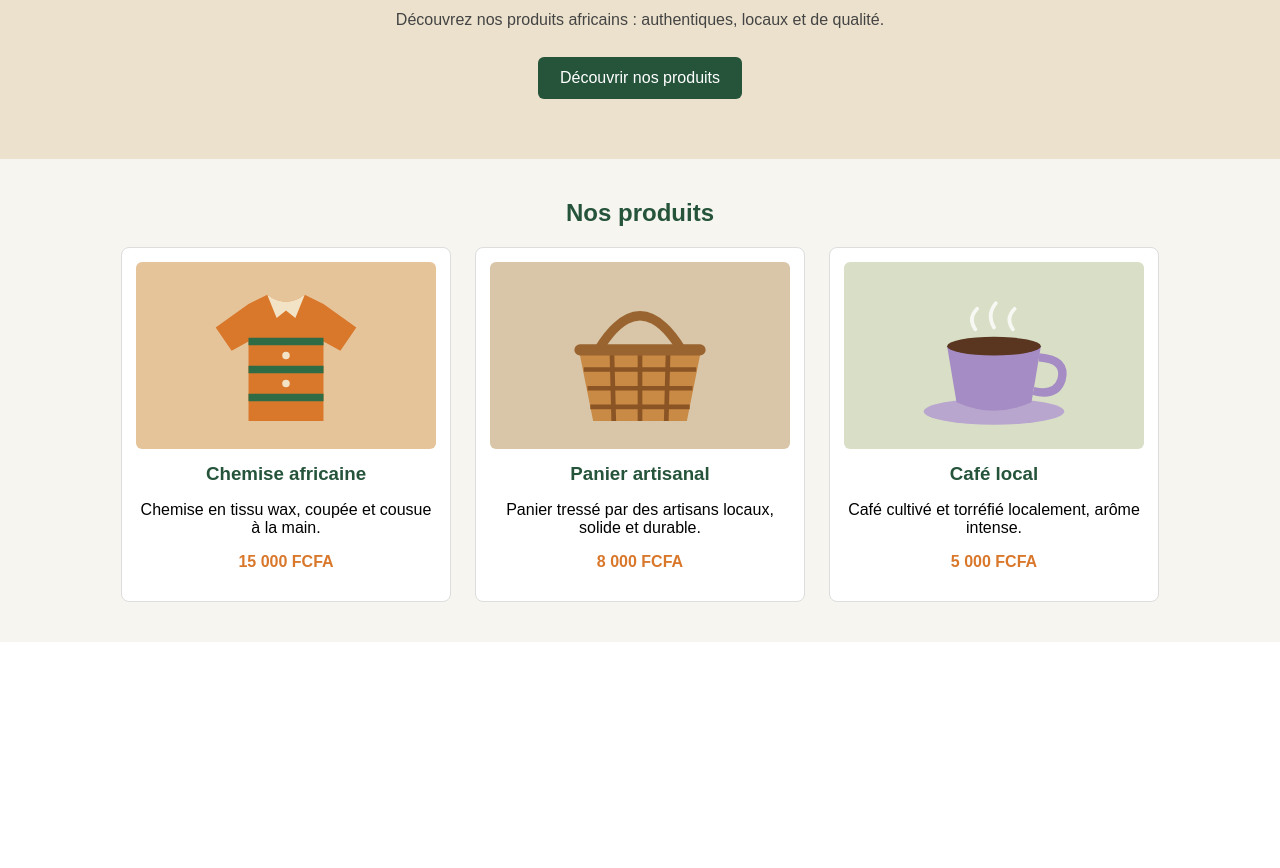
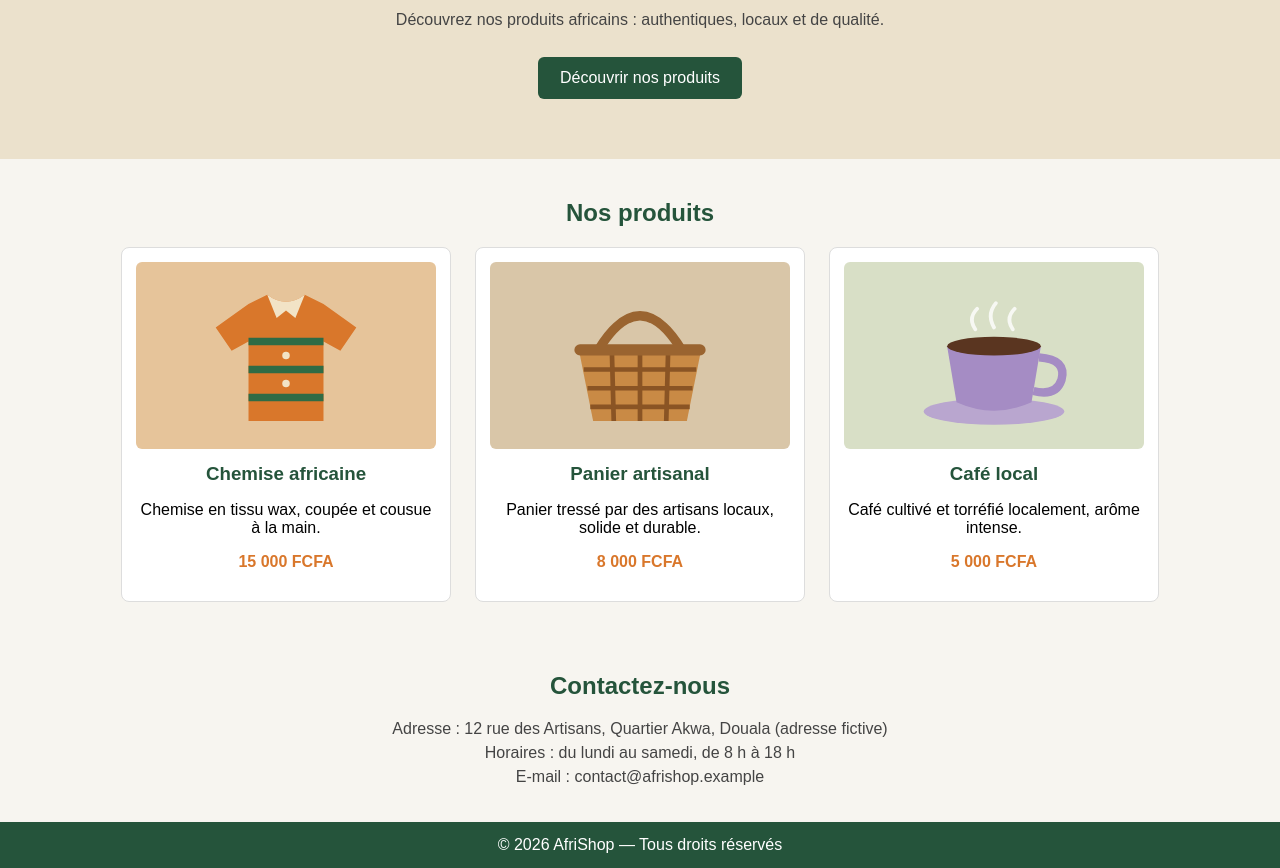
Before and after one commit to Gilles-Cyber/AfriShop, a plain HTML site: page index.html in a window 1280 px wide. Shown: the part 186-1054 px from the top of the page. Before the commit the page ends 828 px from the top, so only its background shows below. Drawn offline with Linux system fonts and the light colour scheme.

Commit message:
feat: ajouter la section contact et le pied de page

```diff
--- a/index.html
+++ b/index.html
@@ -45,5 +45,16 @@
       </article>
     </div>
   </section>
+
+  <section id="contact">
+    <h2>Contactez-nous</h2>
+    <p>Adresse : 12 rue des Artisans, Quartier Akwa, Douala (adresse fictive)</p>
+    <p>Horaires : du lundi au samedi, de 8 h à 18 h</p>
+    <p>E-mail : contact@afrishop.example</p>
+  </section>
+
+  <footer>
+    <p>© 2026 AfriShop — Tous droits réservés</p>
+  </footer>
 </body>
 </html>
--- a/style.css
+++ b/style.css
@@ -99,3 +99,31 @@ nav a:hover {
   font-weight: bold;
   color: #d9772b;
 }
+
+/* Contact et pied de page */
+#contact {
+  padding: 30px 20px;
+  text-align: center;
+  background: #f7f5f0;
+}
+
+#contact h2 {
+  margin-top: 0;
+  color: #25543b;
+}
+
+#contact p {
+  margin: 6px 0;
+  color: #444;
+}
+
+footer {
+  padding: 14px;
+  text-align: center;
+  color: white;
+  background: #25543b;
+}
+
+footer p {
+  margin: 0;
+}
```
